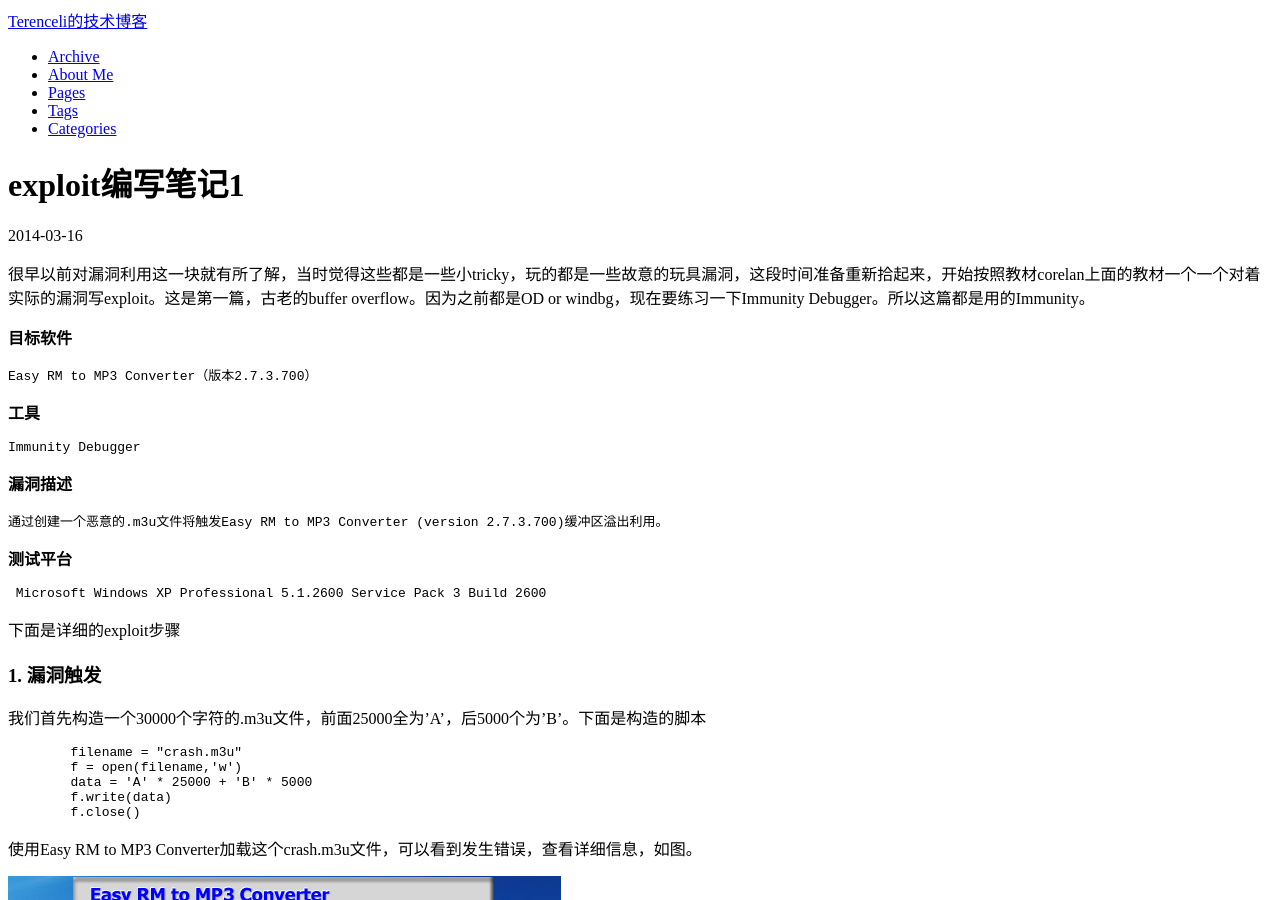
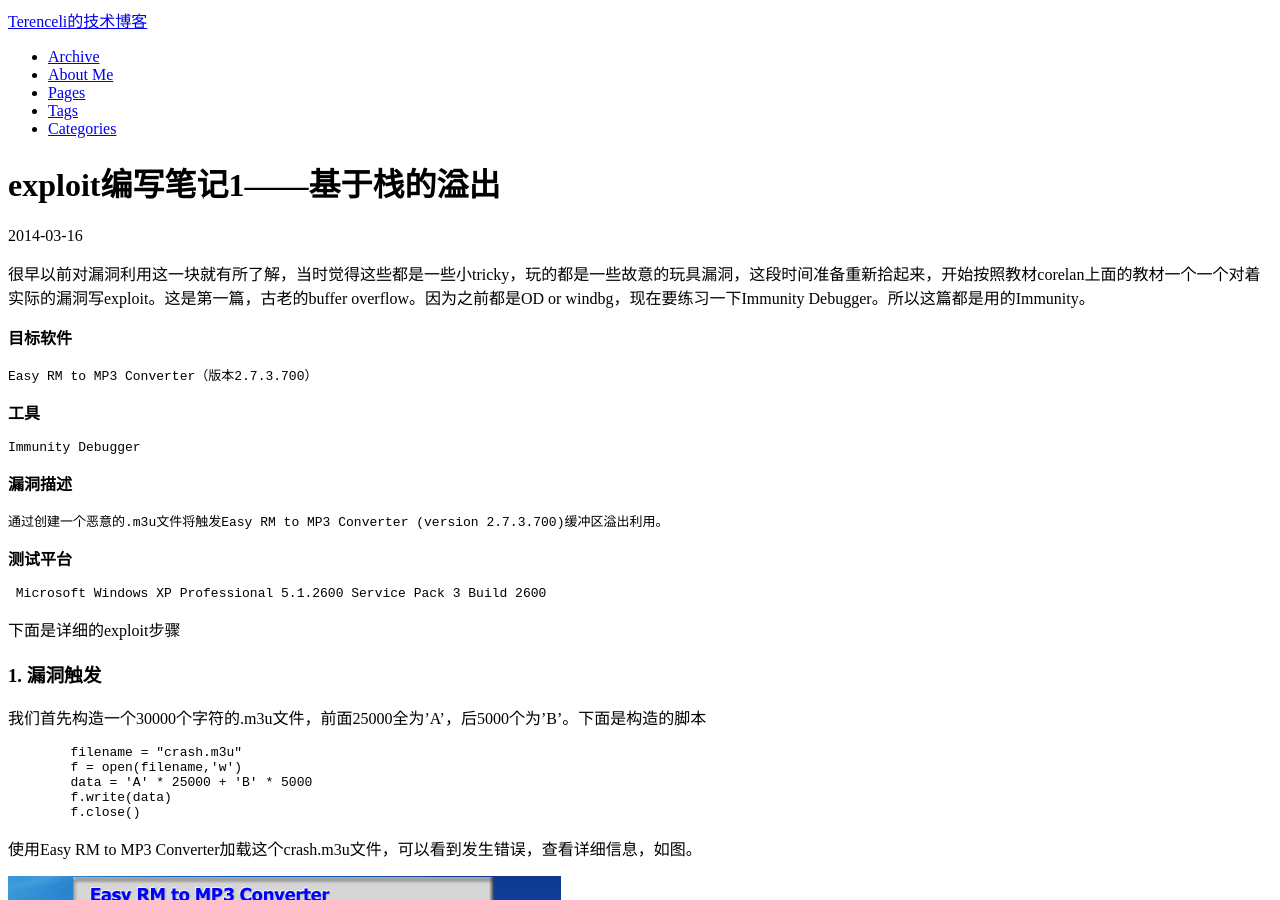
Before and after one commit to terenceli/terenceli.github.com, a Jekyll site: the page built from _posts/2014-03-16-exploit-buffer-overflow.md, in a window 1280 px wide and 900 px high. Built offline with Jekyll 4.4.1, drawn with Linux system fonts in a browser that asks for light colours; nearby versions of some CDN libraries; library files that are not in the unit come from our copies; comment, search, counter and statistics services are not loaded.

Commit message:
fix
exploit1 题目

```diff
--- a/_posts/2014-03-16-exploit-buffer-overflow.md
+++ b/_posts/2014-03-16-exploit-buffer-overflow.md
@@ -1,6 +1,6 @@
 ---
 layout: post
-title: "exploit编写笔记1"
+title: "exploit编写笔记1——基于栈的溢出"
 description: "exploit"
 category: 技术
 tags: [exploit]
```
Also changed, not shown: 1 other file.
